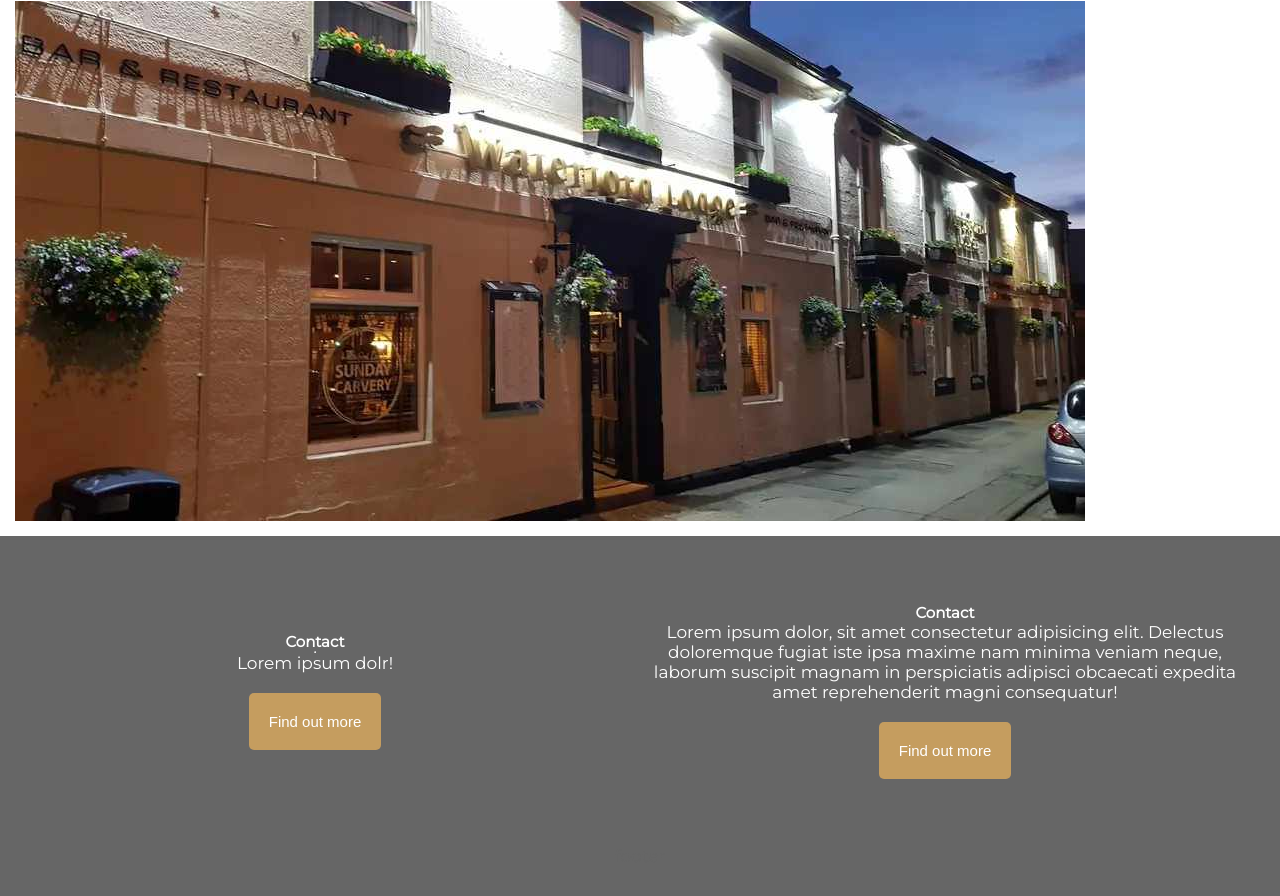
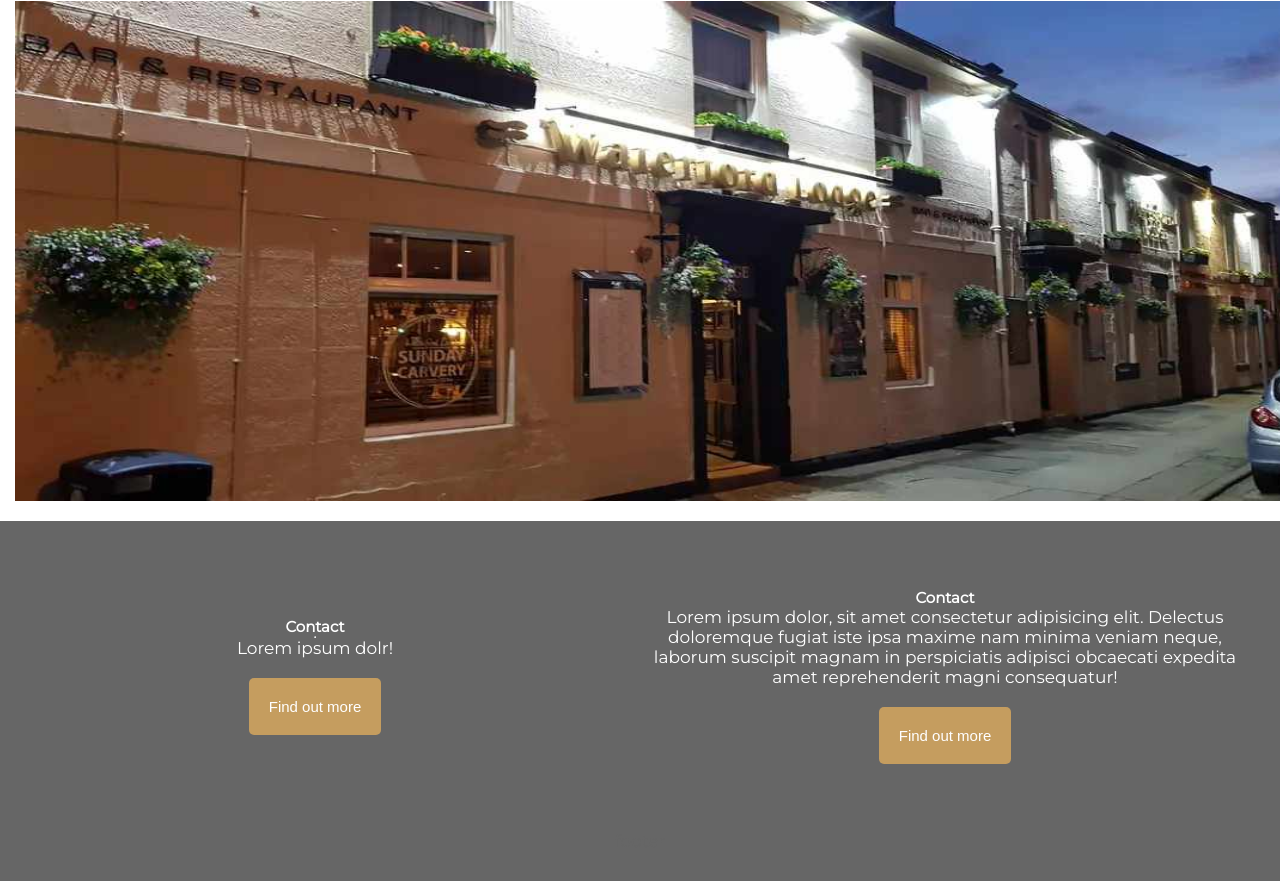
Before and after one commit to RicardoLMMatos/Waterford-project, a plain HTML site: page index.html in a window 1280 px wide. Shown: the part 1485-2381 px from the top of the page. Drawn offline with nearby package versions, Linux system fonts and the light colour scheme.

Commit message:
modified slick carousel images to fit the container 100%

```diff
--- a/assets/css/slick.css
+++ b/assets/css/slick.css
@@ -96,6 +96,7 @@
 
 .slick-initialized .slick-slide {
     display: block;
+    position: relative;
 }
 
 .slick-loading .slick-slide {
--- a/assets/css/style.css
+++ b/assets/css/style.css
@@ -263,14 +263,15 @@
 
 /* Photos carousel */
 
-/* .container-functions-photos {
+.function-photos {
   width: 100%;
-} */
-
+  height: 50rem;
+}
 
 /* Contact area */
 
 .contact {
+  margin-top: 3.5rem;
   background-color: #666;
 }
 
@@ -285,7 +286,6 @@
 /* Footer area */
 
 .footer {
-
   background-color: #666;
   text-align: center;
   height: 5rem;
--- a/index.html
+++ b/index.html
@@ -133,15 +133,15 @@
         <div class="container-functions-photos">
             <div class="row">
                 <div class="column">
-                    <div class="reviews-slick">
+                    <div class="function-photos-slick">
                         <div>
-                            <img src="/assets/images/hero.jpg" alt="">
+                            <img class="function-photos" src="/assets/images/hero.jpg" alt="">
                         </div>
                         <div>
-                            <img src="/assets/images/hero.jpg" alt="">
+                            <img class="function-photos" src="/assets/images/hero.jpg" alt="">
                         </div>
                         <div>
-                            <img src="/assets/images/hero.jpg" alt="">
+                            <img class="function-photos" src="/assets/images/hero.jpg" alt="">
                         </div>
                     </div>
                 </div>
--- a/js/script.js
+++ b/js/script.js
@@ -1,14 +1,15 @@
 //This piece of javascript code was copied from w3schools website and modified by me
 $(document).ready(function () {
 
-    let $reviewsSlick = $('.reviews-slick');
+    let $reviewsSlick = $('.function-photos-slick');
     if ($reviewsSlick.length > 0) {
       $reviewsSlick.slick({
+        'infinite' : true,
         'arrows': false,
         'dots': false,
         'autoplay': true,
-        'autoplaySpeed': 3000,
-        'adaptiveHeight': true
+        'autoplaySpeed': 4000,
+        'adaptiveHeight': false
       });
     }
 
```
